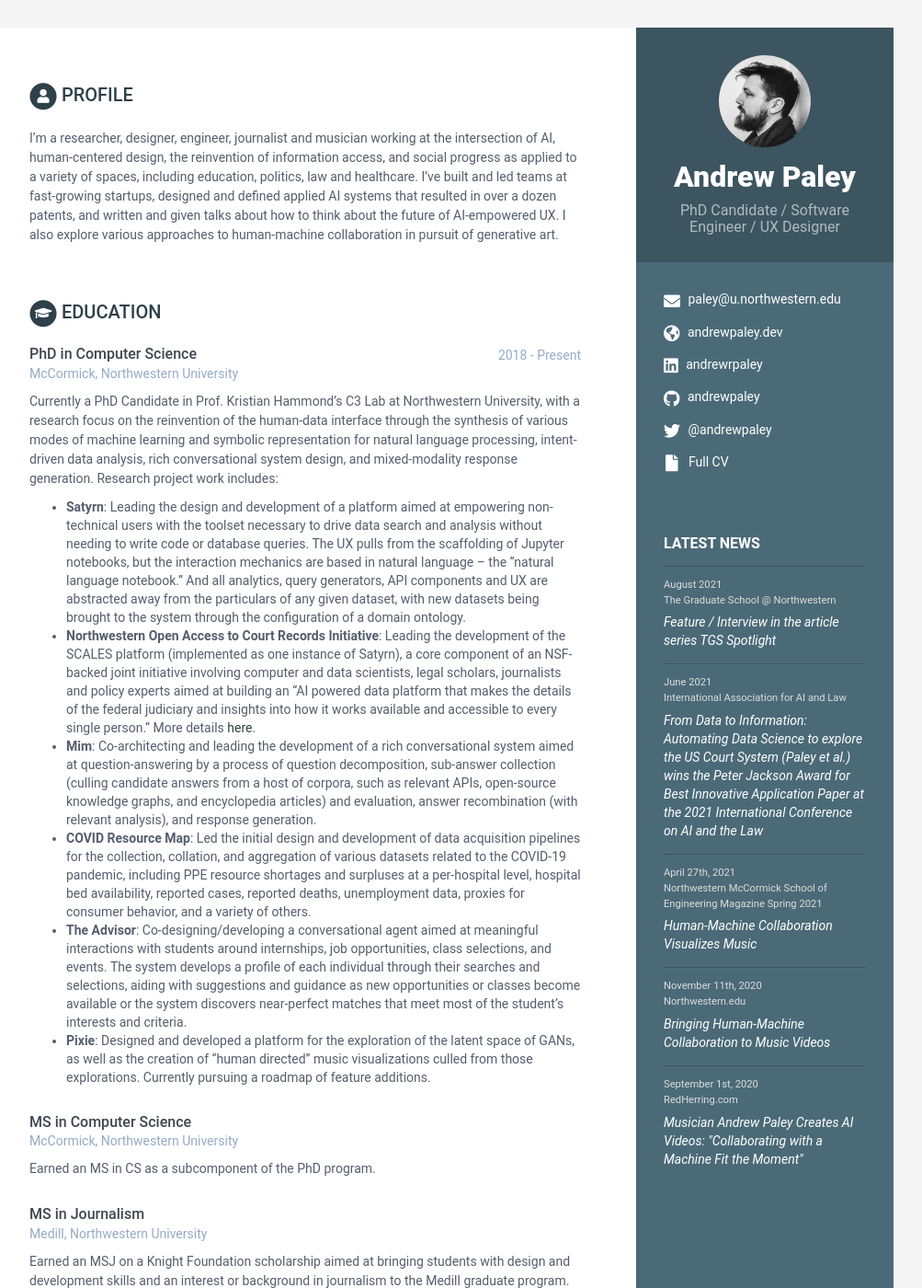
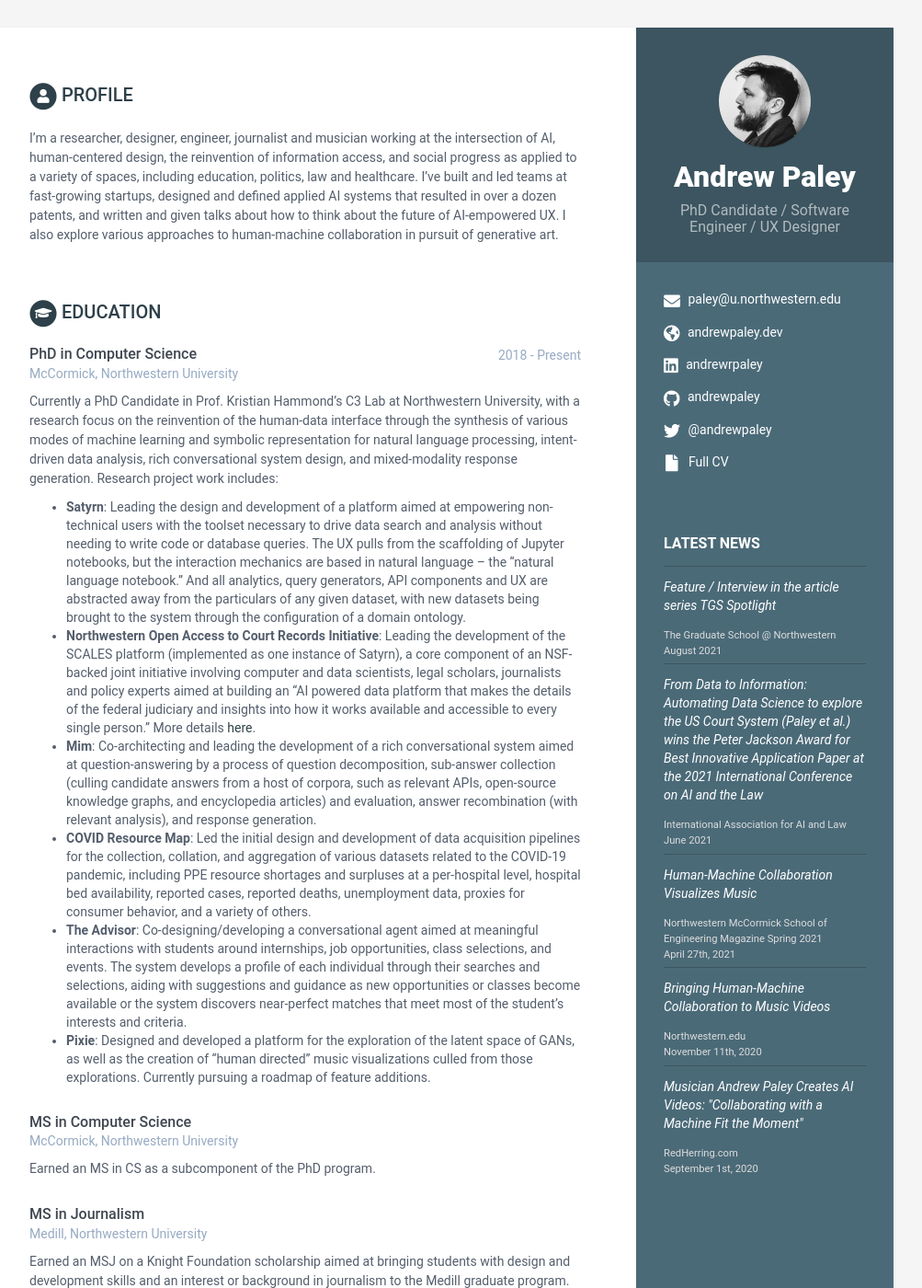
Before and after one commit to andrewpaley/andrewpaley.github.io, a Jekyll site: the page built from index.html, in a window 1280 px wide and 1400 px high. Shown: the whole window at 92% size, without its empty margins (168-1171 px from the left). Built offline with Jekyll 4.4.1, drawn with Linux system fonts in a browser that asks for light colours.

Commit message:
layout tweaks

```diff
--- a/_includes/news.html
+++ b/_includes/news.html
@@ -11,8 +11,8 @@
 
       {% if article.link %}
       <li>
-        <p class="datestamp">{{ article.date }} <br /> {{ article.source }}</p>
         <em><a target="_blank" href="{{ article.link }}">{{ article.title }}</a></em></li>
+        <p class="datestamp">{{ article.source }} <br /> {{ article.date }}</p>
       {% else %}
       <li>{{ article.title }}</li>
       {% endif %}
```
